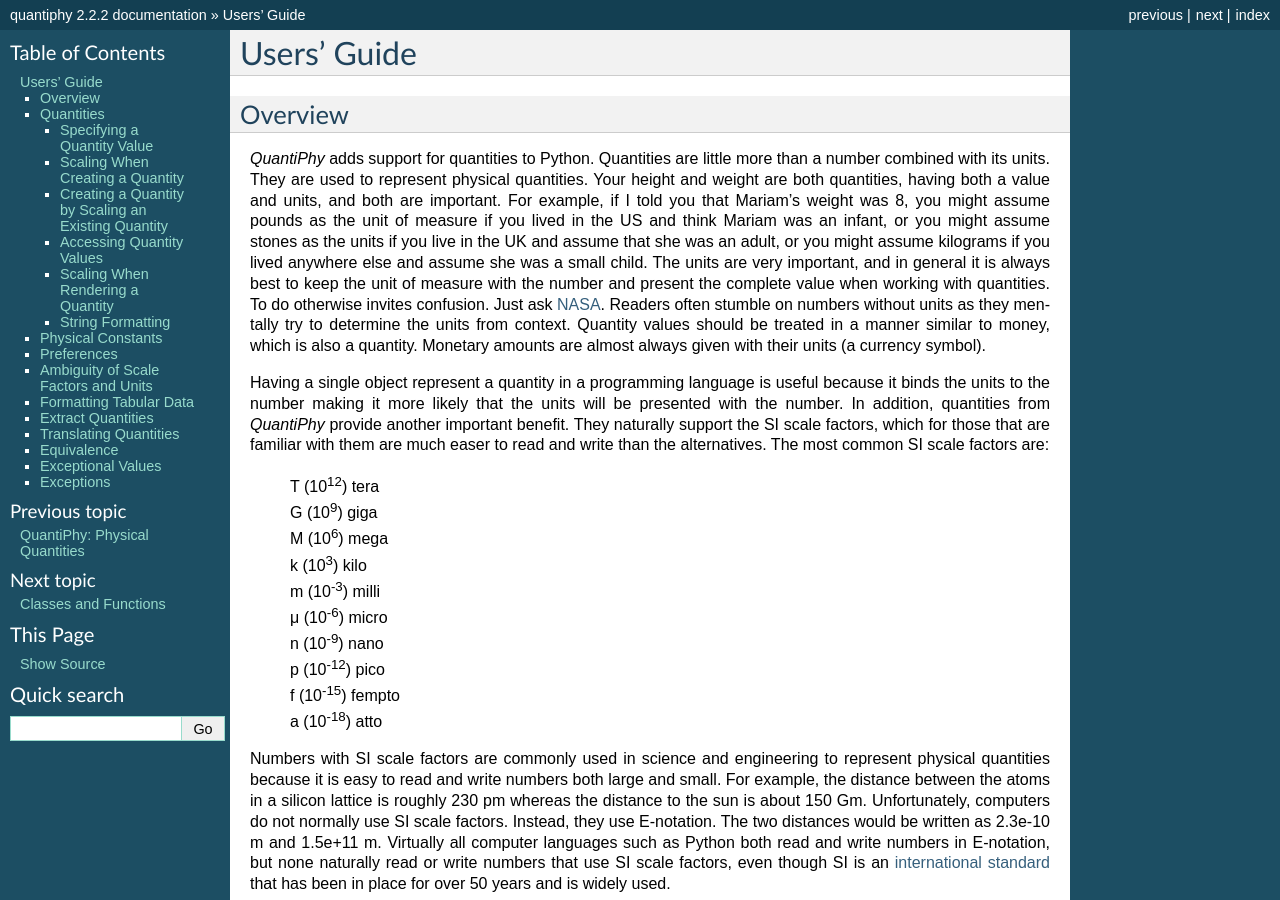
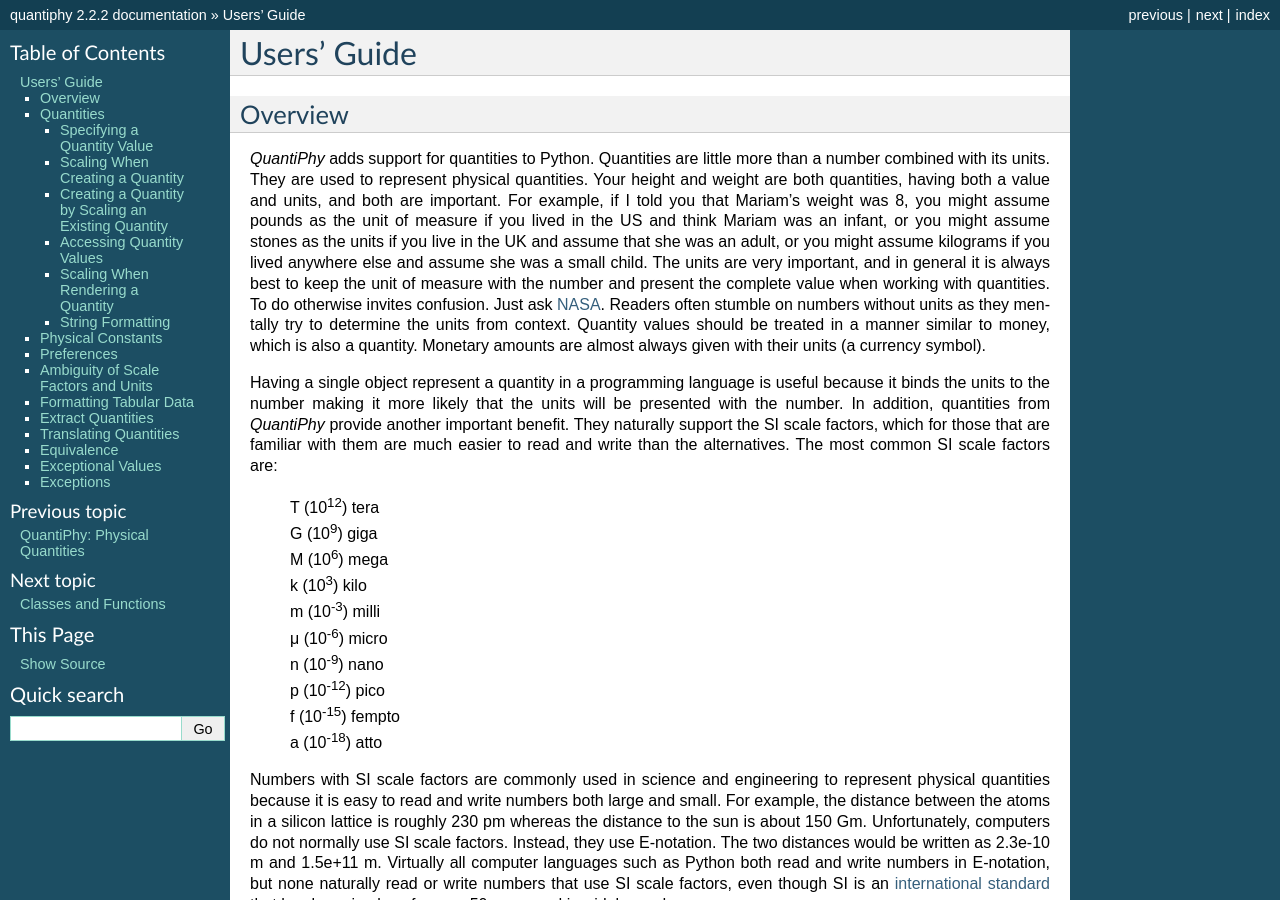
Before and after one commit to KenKundert/quantiphy, a Sphinx documentation site: the page built from doc/user.rst, in a window 1280 px wide and 900 px high. Built offline with Sphinx 7.4.7, drawn with Linux system fonts in a browser that asks for light colours; some of the changed text lies outside the part shown.

Commit message:
Fix spelling errors.

```diff
--- a/doc/user.rst
+++ b/doc/user.rst
@@ -29,7 +29,7 @@
 because it binds the units to the number making it more likely that the units
 will be presented with the number. In addition, quantities from *QuantiPhy*
 provide another important benefit.  They naturally support the SI scale factors,
-which for those that are familiar with them are much easer to read and write
+which for those that are familiar with them are much easier to read and write
 than the alternatives. The most common SI scale factors are:
 
     |   T (10\ :sup:`12`) tera
```
Also changed, not shown: other parts of doc/user.rst (+1 -1 lines), doc/examples.rst (+5 -5 lines).
